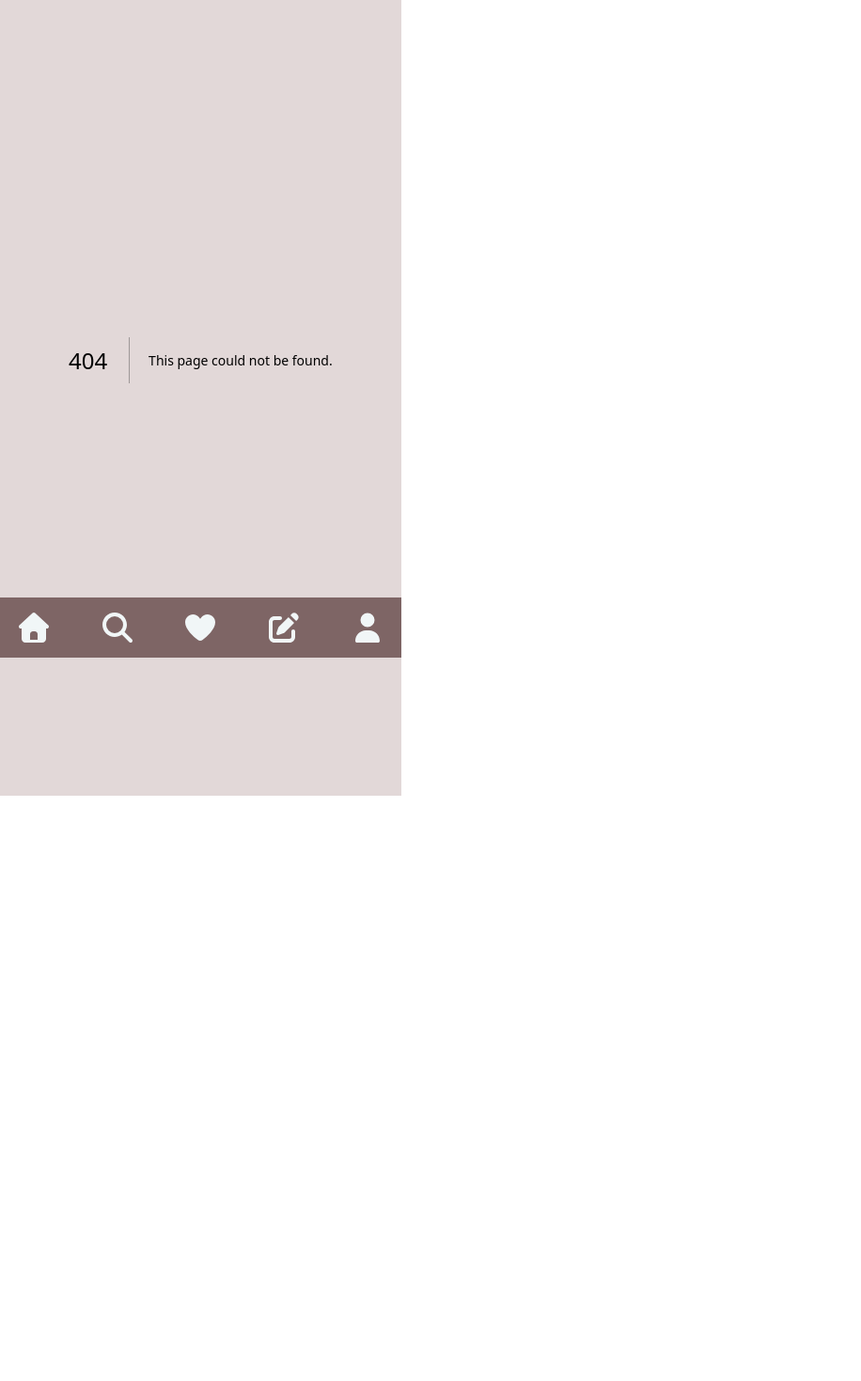
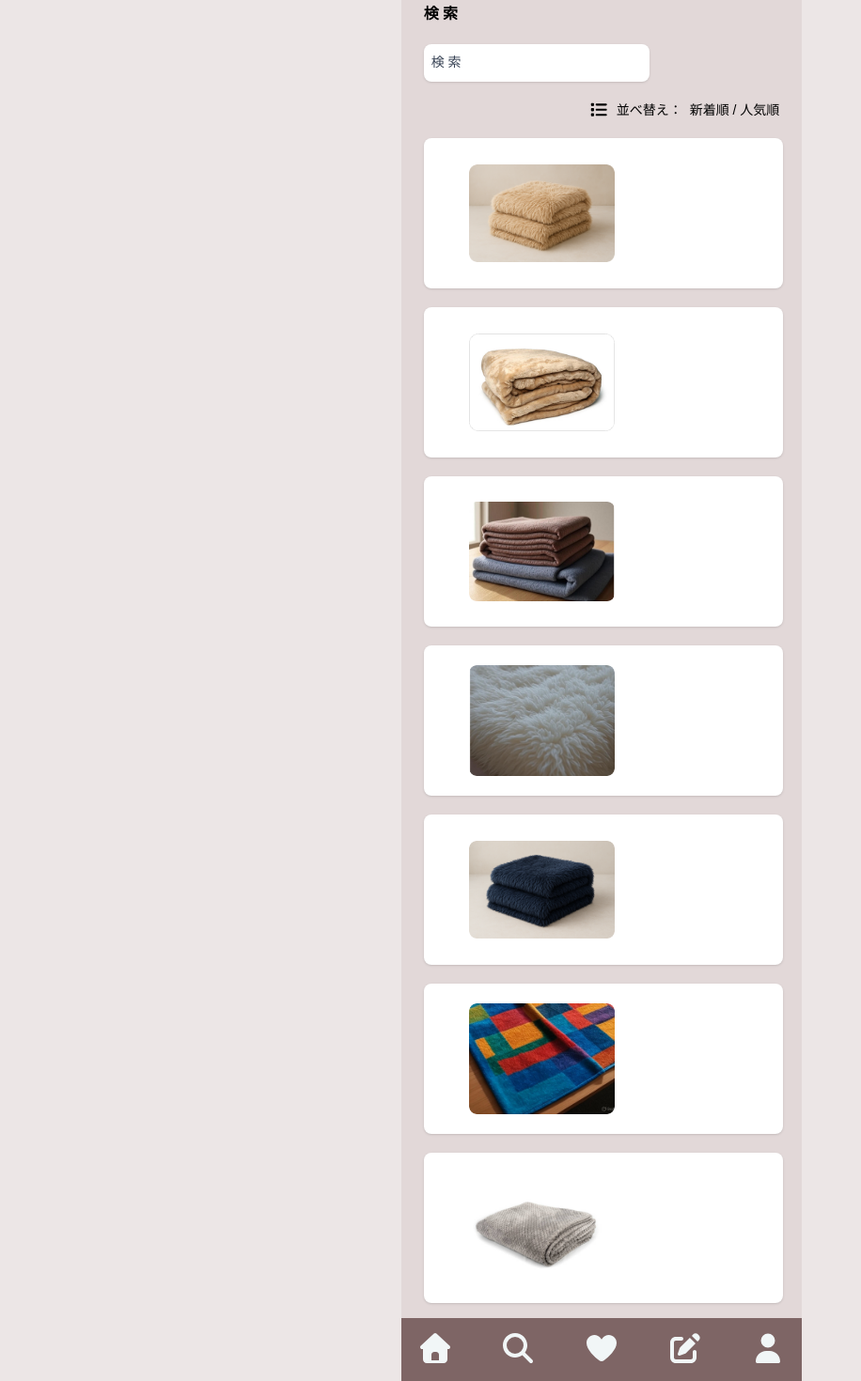
Before and after one commit to yoitete/mokomoko_front, a Next.js app: page /search in a window 1280 px wide. Before the commit this address had no page. Shown: the part 100-1570 px from the top of the page at 94% size, without its empty margins (0-916 px from the left). Before the commit the page ends 947 px from the top, so only its background shows below. Built offline with nearby package versions, Linux system fonts and the light colour scheme.

Commit message:
各ページ追加

```diff
--- /dev/null
+++ b/app/favorite/page.tsx
@@ -0,0 +1,11 @@
+import React from "react";
+
+export default function favorite() {
+  return (
+    <div>
+      <div className="mt-10">
+        <div className="mt-5 text-center text-2xl font-semibold">投稿</div>
+      </div>
+    </div>
+  );
+}
--- a/app/home/page.tsx
+++ b/app/home/page.tsx
@@ -19,13 +19,35 @@ export default function Home() {
         <div className="mt-5 text-center text-2xl font-semibold">新着情報</div>
         <div className="flex justify-end mt-5">
           <SlideBox>
-            <div className="flex gap-4">
-              <Image src={blanketBlack} alt="black1" height={118} width={160} />
-              <Image src={blanketBeige} alt="beige1" height={118} width={160} />
-              <Image src={blanketBlack} alt="black2" height={118} width={160} />
-              <Image src={blanketBeige} alt="beige2" />
-              <Image src={blanketBlack} alt="black3" />
-              <Image src={blanketBeige} alt="beige3" />
+            <div className="flex flex-col gap-2">
+              {/* ボックス上に New を表示 */}
+              <p className="text-left text-lg font-semibold text-orange-600">
+                New
+              </p>
+
+              <div className="flex gap-4">
+                <Image
+                  src={blanketBlack}
+                  alt="black1"
+                  height={118}
+                  width={160}
+                />
+                <Image
+                  src={blanketBeige}
+                  alt="beige1"
+                  height={118}
+                  width={160}
+                />
+                <Image
+                  src={blanketBlack}
+                  alt="black2"
+                  height={118}
+                  width={160}
+                />
+                <Image src={blanketBeige} alt="beige2" />
+                <Image src={blanketBlack} alt="black3" />
+                <Image src={blanketBeige} alt="beige3" />
+              </div>
             </div>
           </SlideBox>
         </div>
@@ -34,7 +56,7 @@ export default function Home() {
       <div className="mt-8 text-center text-2xl font-semibold">
         人気ランキング
       </div>
-      <div className="mt-5 ml-6 text-left font-semibold">春・夏☘️</div>
+      <div className="mt-5 ml-4 text-left font-semibold">春・夏☘️</div>
       <div className="flex justify-end">
         <SlideBox>
           <div className="flex gap-4">
@@ -56,7 +78,7 @@ export default function Home() {
         </SlideBox>
       </div>
 
-      <div className="mt-5 ml-6 text-left font-semibold">秋・冬🍁</div>
+      <div className="mt-5 ml-4 text-left font-semibold">秋・冬🍁</div>
       <div className="flex justify-end">
         <SlideBox>
           <div className="flex gap-4">
--- /dev/null
+++ b/app/mypage/page.tsx
@@ -0,0 +1,13 @@
+import React from "react";
+
+export default function mypage() {
+  return (
+    <div>
+      <div className="mt-10">
+        <div className="mt-5 text-center text-2xl font-semibold">
+          マイページ
+        </div>
+      </div>
+    </div>
+  );
+}
--- /dev/null
+++ b/app/post/page.tsx
@@ -0,0 +1,13 @@
+import React from "react";
+
+export default function post() {
+  return (
+    <div>
+      <div className="mt-10">
+        <div className="mt-5 text-center text-2xl font-semibold">
+          検索ページ
+        </div>
+      </div>
+    </div>
+  );
+}
--- /dev/null
+++ b/app/search/page.tsx
@@ -0,0 +1,66 @@
+import { BoxImage } from "@/components/BoxImage/BoxImage";
+import blanketBeige from "@/public/images/blanket_beige_1.png";
+import blanketBrown from "@/public/images/blanket_brown_1.png";
+import blanketGray from "@/public/images/blanket_gray_1.png";
+import blanketWhite from "@/public/images/blanket_white_1.png";
+import blanketBlack from "@/public/images/blanket_black_1.png";
+import blanketPattern from "@/public/images/blanket_pattern_1.png";
+import blanketLightGray from "@/public/images/blanket_lightgray_1.png";
+import React from "react";
+import { SimpleBox } from "@/components/SimpleBox/SimpleBox";
+import { faList } from "@fortawesome/free-solid-svg-icons";
+import { FontAwesomeIcon } from "@fortawesome/react-fontawesome";
+
+export default function Search() {
+  const boxes = [
+    [blanketBeige],
+    [blanketBrown],
+    [blanketGray],
+    [blanketWhite],
+    [blanketBlack],
+    [blanketPattern],
+    [blanketLightGray],
+  ];
+
+  return (
+    <div className="mt-5 mb-4">
+      <div className="mt-5 ml-6 text-left font-semibold">検 索</div>
+      <div className="ml-6">
+        <SimpleBox className="w-60 h-10 flex items-center justify-start gap-2 !p-0 !pl-2">
+          <p className="mb-0.5 text-sm text-gray-700">検 索</p>
+        </SimpleBox>
+
+        <div className="mr-6 mt-2 flex justify-end">
+          <div className="flex items-center gap-2 text-sm text-black">
+            <FontAwesomeIcon
+              icon={faList}
+              size="lg"
+              className="mt-3 cursor-pointer text-black"
+            />
+            <p className="mt-3">並べ替え：</p>
+            <p className="mt-3">新着順 / 人気順</p>
+          </div>
+        </div>
+
+        <div className="mt-2 space-y-4">
+          {boxes.map((images, index) => (
+            <SimpleBox
+              key={index}
+              className="h-40 mr-5 flex flex-col justify-center items-center p-4"
+            >
+              <div className="grid grid-cols-2 gap-2 w-full">
+                {images.map((src, i) => (
+                  <BoxImage
+                    key={i}
+                    src={src}
+                    alt={`box${index + 1}-img${i + 1}`}
+                  />
+                ))}
+              </div>
+            </SimpleBox>
+          ))}
+        </div>
+      </div>
+    </div>
+  );
+}
--- a/components/Footer/Footer.tsx
+++ b/components/Footer/Footer.tsx
@@ -5,35 +5,52 @@ import { faMagnifyingGlass } from "@fortawesome/free-solid-svg-icons";
 import { faHeart } from "@fortawesome/free-solid-svg-icons";
 import { faUser } from "@fortawesome/free-solid-svg-icons";
 import { FontAwesomeIcon } from "@fortawesome/react-fontawesome";
+import Link from "next/link";
 
 export default function Footer() {
   return (
+    <div>
       <div className="sticky bg-[#7E6565] p-4 flex justify-between items-center z-50 bottom-0">
+        <Link href="/home">
           <FontAwesomeIcon
             icon={faHouse}
             size="2x"
             className="cursor-pointer text-[#F1F6F7]"
           />
+        </Link>
+
+        <Link href="/search">
           <FontAwesomeIcon
             icon={faMagnifyingGlass}
             size="2x"
             className="cursor-pointer text-[#F1F6F7]"
           />
+        </Link>
+
+        <Link href="/favorite">
           <FontAwesomeIcon
             icon={faHeart}
             size="2x"
             className="cursor-pointer text-[#F1F6F7]"
           />
+        </Link>
+
+        <Link href="/post">
           <FontAwesomeIcon
             icon={faPenToSquare}
             size="2x"
             className="cursor-pointer text-[#F1F6F7]"
           />
+        </Link>
+
+        <Link href="/mypage">
           <FontAwesomeIcon
             icon={faUser}
             size="2x"
             className="cursor-pointer text-[#F1F6F7]"
           />
+        </Link>
+      </div>
     </div>
   );
 }
--- a/components/SimpleBox/SimpleBox.tsx
+++ b/components/SimpleBox/SimpleBox.tsx
@@ -11,7 +11,6 @@ export const SimpleBox = ({
       mt-5
       p-4
       pl-12
-      w-full
       rounded-lg
       shadow
       ${className ?? ""}
```
Lines whose indentation alone changed are shown as unchanged.
